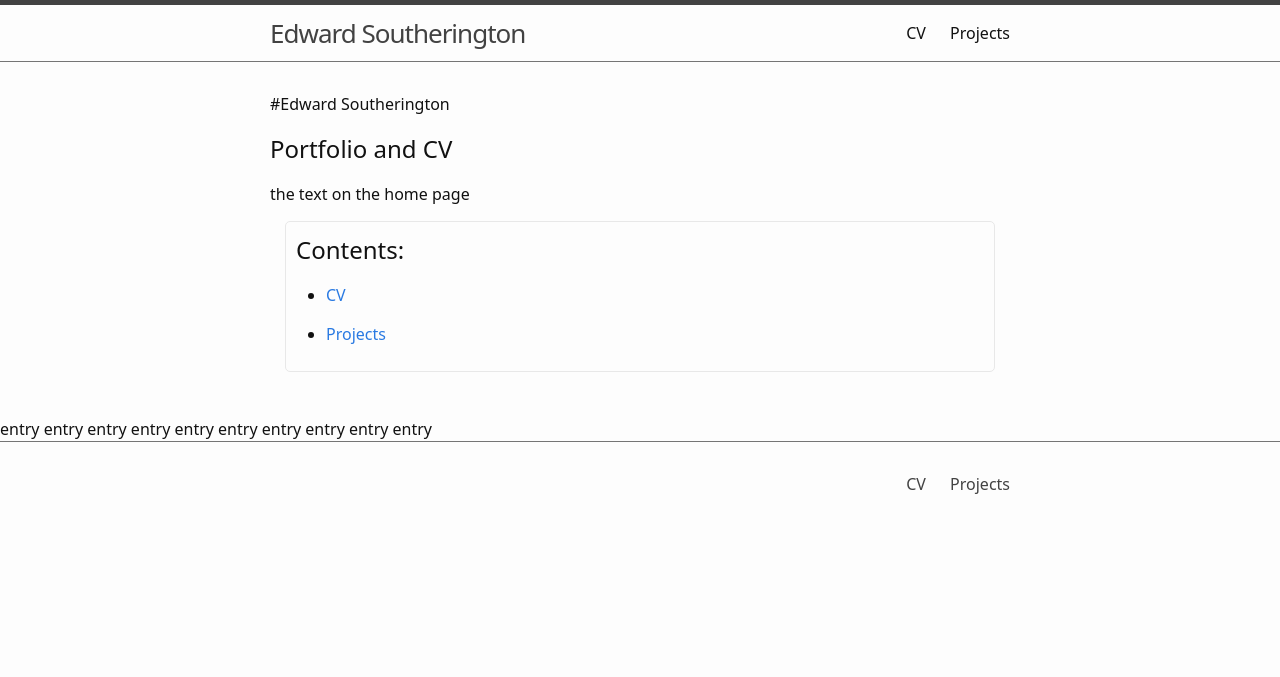
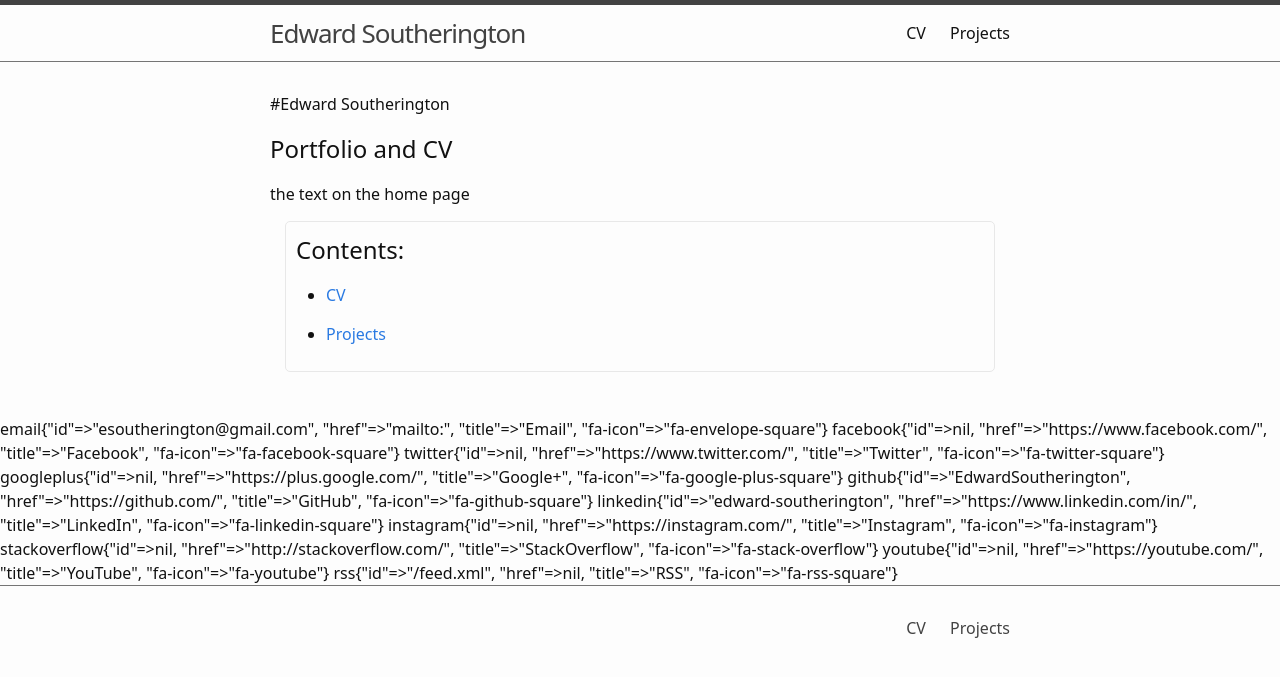
Before and after one commit to EdwardSoutherington/Portfolio, a Jekyll site: the page built from index.md, in a window 1280 px wide. Shown: the top 677 px of the page. Built offline with Jekyll 4.4.1, drawn with Linux system fonts in a browser that asks for light colours; some web fonts are replaced.

Commit message:
Update social-media-links.html

```diff
--- a/_includes/social-media-links.html
+++ b/_includes/social-media-links.html
@@ -2,7 +2,7 @@
 <div id="social-media">
     {% assign sm = site.data.social-media %}
     {% for entry in site.data.social-media %}
-        entry
+        {{entry}}
     {% assign key = entry | first %}
         {% if sm[key].id %}
             <a href="{{ sm[key].href }}{{ sm[key].id }}" title="{{ sm[key].title }}" rel="me"><i class="fa {{ sm[key].fa-icon }}"></i></a>
```
